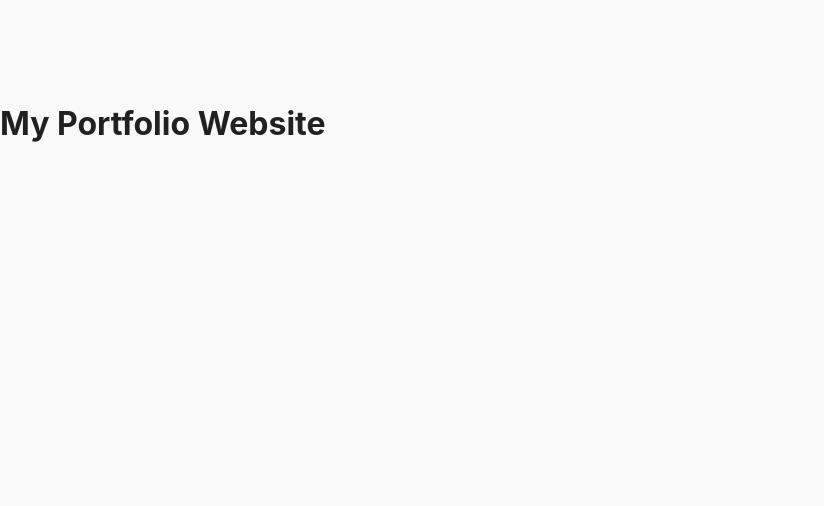
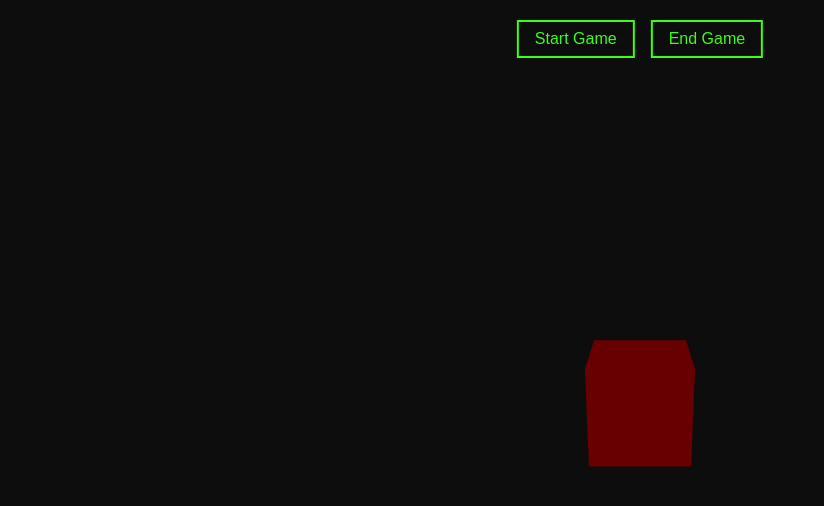
Before and after one commit to chrismadrigaldev/chrismadrigaldev.github.io, a React (Vite) app: page / in a window 1280 px wide. Shown: the top 506 px of the page, without its empty margins (0-824 px from the left). Built offline with nearby package versions, Linux system fonts and the light colour scheme.

Commit message:
Started creating the stepping stones for the main menu landing page

```diff
--- a/src/App.tsx
+++ b/src/App.tsx
@@ -6,7 +6,6 @@ export const App = () => {
 
   return (
     <>
-      <Navbar />
       <Routes>
         <Route
           path="/"
--- a/src/pages/HomePage.tsx
+++ b/src/pages/HomePage.tsx
@@ -1,13 +1,64 @@
+import { Canvas } from '@react-three/fiber';
+import { OrbitControls } from '@react-three/drei';
+
 export const HomePage = () => {
   return (
     <div
       style={{
-                width: "100vw",
-                display: "flex",
-                flexDirection: "column"
+        width: '100vw',
+        height: '100vh',
+        overflow: 'hidden',      // Prevent scrolling
+        position: 'relative',    // For absolute positioning of UI elements
       }}
     >
-            <h1>My Portfolio Website</h1>
+      {/* 3D Game Scene */}
+      <Canvas
+        style={{ width: '100%', height: '100%' }}
+        camera={{ position: [0, 2, 5] }}
+      >
+        <ambientLight intensity={0.5} />
+        <pointLight position={[10, 10, 10]} />
+        {/* Placeholder 3D object: A blue cube */}
+        <mesh>
+          <boxGeometry args={[1, 1, 1]} />
+          <meshStandardMaterial color="red" />
+        </mesh>
+        <OrbitControls />
+      </Canvas>
+
+      {/* UI Overlay */}
+      <div
+        style={{
+          position: 'absolute',
+          top: '20px',
+          left: '50%',
+          transform: 'translateX(-50%)',
+          display: 'flex',
+          gap: '1rem',
+          zIndex: 1,
+        }}
+      >
+        <button
+          style={{
+            padding: '0.5rem 1rem',
+            fontSize: '1rem',
+            cursor: 'pointer',
+          }}
+          onClick={() => console.log('Start Game clicked')}
+        >
+          Start Game
+        </button>
+        <button
+          style={{
+            padding: '0.5rem 1rem',
+            fontSize: '1rem',
+            cursor: 'pointer',
+          }}
+          onClick={() => console.log('End Game clicked')}
+        >
+          End Game
+        </button>
+      </div>
     </div>
   );
 };
--- a/src/styles/index.css
+++ b/src/styles/index.css
@@ -1,20 +1,23 @@
 :root {
-  --font-family: Inter, system-ui, Avenir, Helvetica, Arial, sans-serif;
+  /* Retro arcade font for that game feel */
+  --font-family: 'Press Start 2P', cursive, sans-serif;
   --base-font-size: 16px;
-  --line-height: 1.5;
+  --line-height: 1.2;
   --font-weight: 400;
 
-  --color-text: #E5E5E5;
-  --background-color: #242424;
-  --accent-color: #1e88e5;
-  --border-color: #333;
+  /* Dark, immersive colors with neon accents */
+  --color-text: #e0e0e0;           /* Light gray text for contrast */
+  --background-color: #0d0d0d;     /* Nearly black background */
+  --accent-color: #39ff14;         /* Neon green accent */
+  --border-color: #222;            /* Darker border color */
 
   font-family: var(--font-family);
   font-size: var(--base-font-size);
   line-height: var(--line-height);
   font-weight: var(--font-weight);
 
-  color-scheme: dark light;
+  /* Enforce dark mode to match a game aesthetic */
+  color-scheme: dark;
   color: var(--color-text);
   background-color: var(--background-color);
 
@@ -24,13 +27,13 @@
   -moz-osx-font-smoothing: grayscale;
 }
 
-/* Light Mode Override */
+/* Optional Light Mode Override (kept consistent with dark theme for games) */
 @media (prefers-color-scheme: light) {
   :root {
-    --color-text: #212121;
-    --background-color: #f9f9f9;
-    --accent-color: #1e88e5;
-    --border-color: #ddd;
+    --color-text: #e0e0e0;
+    --background-color: #0d0d0d;
+    --accent-color: #39ff14;
+    --border-color: #222;
   }
 }
 
@@ -40,3 +43,20 @@
   padding: 0;
   box-sizing: border-box;
 }
+
+/* Additional styling for interactive elements (e.g., game menu buttons) */
+button {
+  font-family: var(--font-family);
+  font-size: var(--base-font-size);
+  color: var(--accent-color);
+  background: transparent;
+  border: 2px solid var(--accent-color);
+  padding: 0.5rem 1rem;
+  cursor: pointer;
+  transition: background 0.3s, color 0.3s;
+}
+
+button:hover {
+  background: var(--accent-color);
+  color: var(--background-color);
+}
```
Also changed, not shown: package.json (+21 -12 lines), 1 other file (tests, documents, lock files or other folders). Lines whose indentation alone changed are shown as unchanged.
